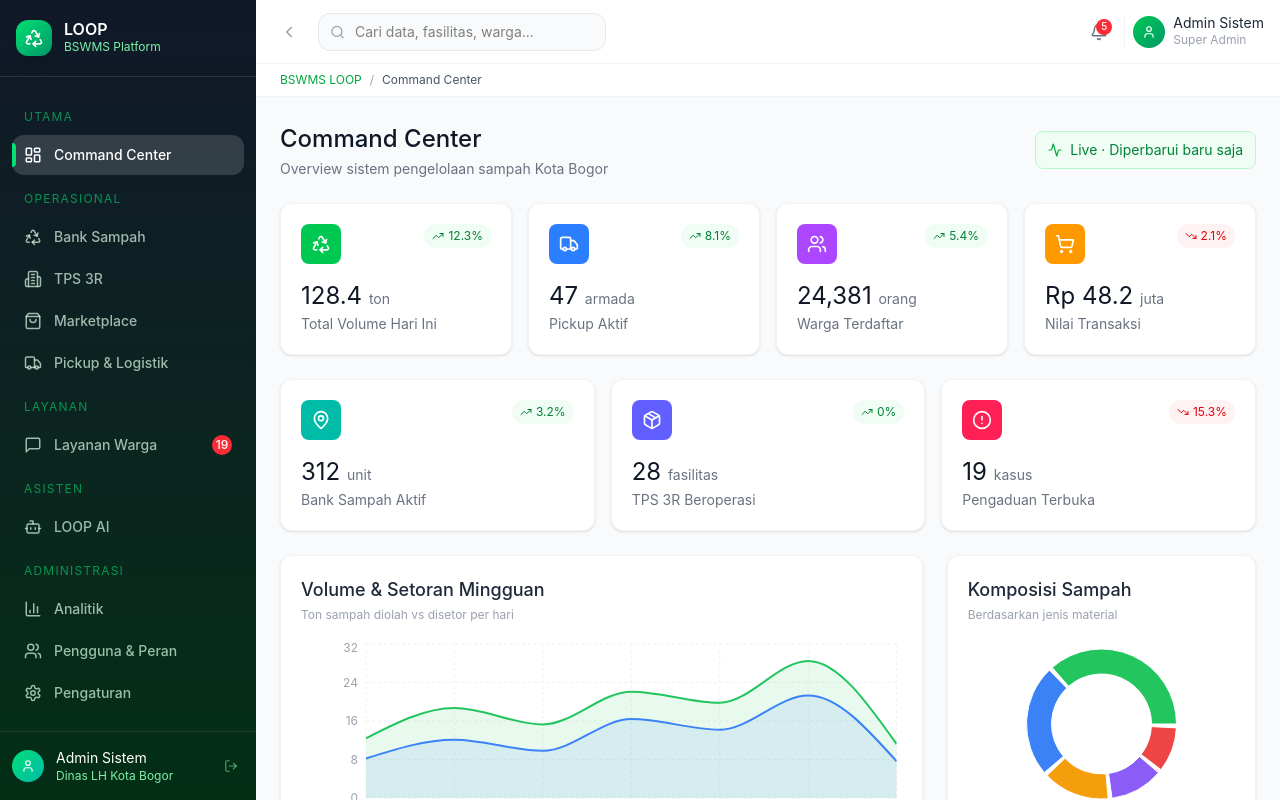
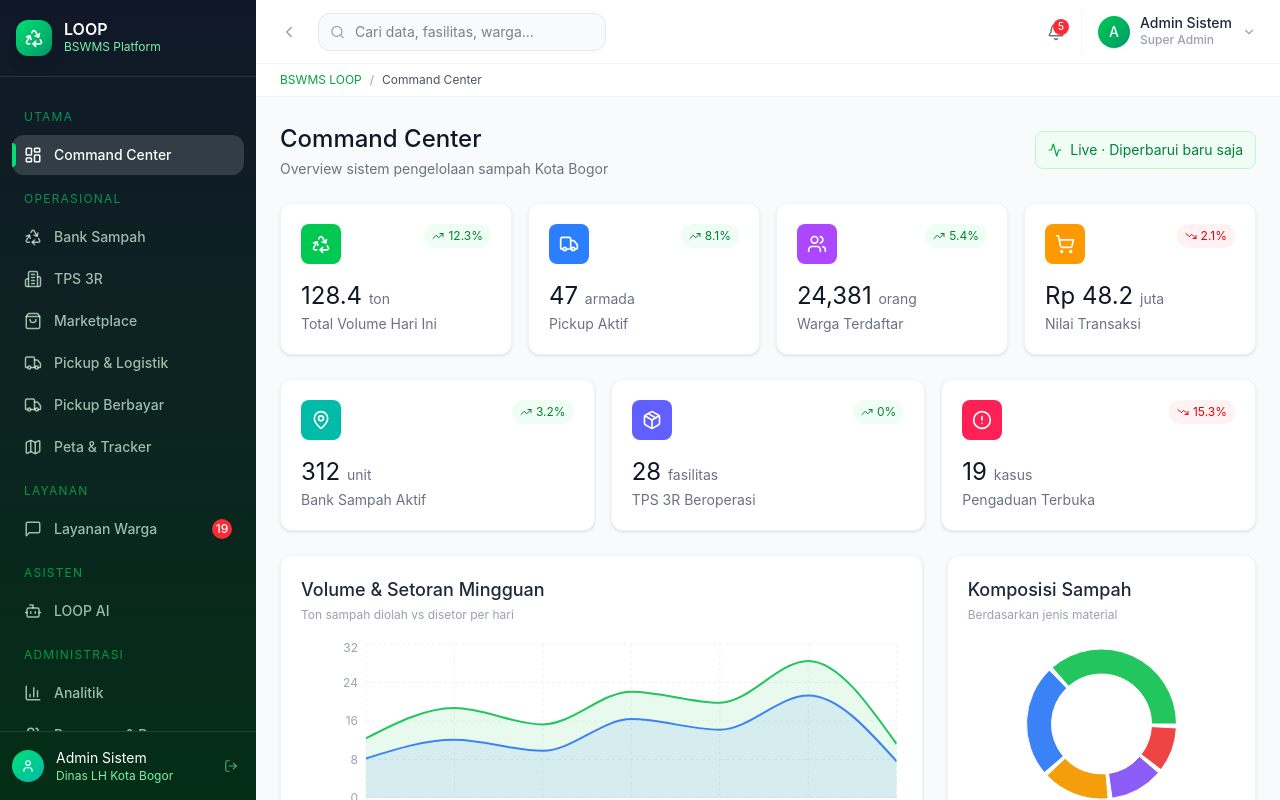
Before and after one commit to rakhelaqeelaha/BSWMS-GEMASTIK-Smart-City, a React (Vite) app: page / in a window 1280 px wide. Built offline with nearby package versions, Linux system fonts and the light colour scheme.

Commit message:
Update App.tsx

```diff
--- a/src/app/App.tsx
+++ b/src/app/App.tsx
@@ -1,8 +1,9 @@
-import { useState } from "react";
+import { useState, useRef, useEffect } from "react";
 import {
   LayoutDashboard, Recycle, Building2, ShoppingBag, Truck,
   MessageSquare, Bot, Settings, Bell, Search, ChevronLeft,
-  ChevronRight, User, Menu, X, LogOut, Users, BarChart3, Shield
+  ChevronRight, User, Users, Menu, LogOut, BarChart3, Map,
+  ChevronDown, Check, Smartphone, UserCog
 } from "lucide-react";
 import { Dashboard } from "./components/Dashboard";
 import { BankSampah } from "./components/BankSampah";
@@ -14,8 +15,11 @@ import { AIChat } from "./components/AIChat";
 import { Analitik } from "./components/Analitik";
 import { Pengguna } from "./components/Pengguna";
 import { Pengaturan } from "./components/Pengaturan";
+import { UserDashboard } from "./components/UserDashboard";
+import { RequestPickupBerbayar } from "./components/RequestPickupBerbayar";
+import { PetaSampah } from "./components/PetaSampah";
 
-type PageId = "dashboard" | "bank-sampah" | "tps3r" | "marketplace" | "logistics" | "citizen" | "ai-chat" | "analytics" | "users" | "settings";
+type PageId = "dashboard" | "bank-sampah" | "tps3r" | "marketplace" | "logistics" | "request-pickup" | "peta-sampah" | "citizen" | "ai-chat" | "analytics" | "users" | "settings";
 
 const navItems: Array<{
   id: PageId;
@@ -29,6 +33,8 @@ const navItems: Array<{
   { id: "tps3r", label: "TPS 3R", icon: Building2 },
   { id: "marketplace", label: "Marketplace", icon: ShoppingBag },
   { id: "logistics", label: "Pickup & Logistik", icon: Truck },
+  { id: "request-pickup", label: "Pickup Berbayar", icon: Truck },
+  { id: "peta-sampah", label: "Peta & Tracker", icon: Map },
   { id: "citizen", label: "Layanan Warga", icon: MessageSquare, badge: "19", section: "Layanan" },
   { id: "ai-chat", label: "LOOP AI", icon: Bot, section: "ASISTEN" },
   { id: "analytics", label: "Analitik", icon: BarChart3, section: "Administrasi" },
@@ -37,11 +43,114 @@ const navItems: Array<{
 ];
 
 
+function AccountDropdown({
+  accounts,
+  activeId,
+  onSwitch,
+  onClose,
+}: {
+  accounts: ReadonlyArray<{ id: string; name: string; role: string; org: string; avatar: string; avatarColor: string; icon: any }>;
+  activeId: string;
+  onSwitch: (id: "admin" | "user") => void;
+  onClose: () => void;
+}) {
+  return (
+    <div className="absolute right-0 top-full mt-2 w-72 bg-white rounded-2xl border border-gray-100 shadow-2xl shadow-gray-200/60 z-50 overflow-hidden">
+      <div className="px-4 pt-3 pb-2 border-b border-gray-50">
+        <p className="text-xs text-gray-400 uppercase tracking-wider">Ganti Akun</p>
+      </div>
+      <div className="p-2 space-y-1">
+        {accounts.map(acc => {
+          const isActive = acc.id === activeId;
+          const AccIcon = acc.icon;
+          return (
+            <button
+              key={acc.id}
+              onClick={() => onSwitch(acc.id as "admin" | "user")}
+              className={`w-full flex items-center gap-3 px-3 py-3 rounded-xl transition-all group ${
+                isActive
+                  ? "bg-gray-50 border border-gray-100"
+                  : "hover:bg-gray-50 border border-transparent"
+              }`}>
+              <div className={`w-10 h-10 rounded-xl bg-gradient-to-br ${acc.avatarColor} flex items-center justify-center shrink-0 shadow-sm`}>
+                <span className="text-white">{acc.avatar}</span>
+              </div>
+              <div className="flex-1 text-left min-w-0">
+                <div className="flex items-center gap-2">
+                  <span className="text-sm text-gray-800">{acc.name}</span>
+                  {isActive && (
+                    <span className="text-[10px] bg-green-100 text-green-700 px-1.5 py-0.5 rounded-full">Aktif</span>
+                  )}
+                </div>
+                <div className="text-xs text-gray-500 truncate">{acc.org}</div>
+                <div className="flex items-center gap-1 mt-0.5">
+                  <AccIcon size={10} className="text-gray-400" />
+                  <span className="text-[10px] text-gray-400">{acc.role}</span>
+                </div>
+              </div>
+              {isActive ? (
+                <Check size={15} className="text-green-500 shrink-0" />
+              ) : (
+                <div className="text-[10px] text-gray-400 group-hover:text-gray-600 shrink-0 border border-gray-200 group-hover:border-gray-300 rounded-lg px-2 py-1 transition-colors">
+                  Masuk
+                </div>
+              )}
+            </button>
+          );
+        })}
+      </div>
+      <div className="px-4 py-3 border-t border-gray-50 flex items-center justify-between">
+        <button onClick={onClose} className="text-xs text-gray-400 hover:text-gray-600 transition-colors flex items-center gap-1.5">
+          <LogOut size={12} /> Keluar
+        </button>
+        <span className="text-xs text-gray-300">BSWMS LOOP v1.0</span>
+      </div>
+    </div>
+  );
+}
+
+const accounts = [
+  {
+    id: "admin",
+    name: "Admin Sistem",
+    role: "Super Admin",
+    org: "Dinas LH Kota Bogor",
+    avatar: "A",
+    avatarColor: "from-green-500 to-emerald-600",
+    icon: UserCog,
+  },
+  {
+    id: "user",
+    name: "Budi Santoso",
+    role: "Warga",
+    org: "Bank Sampah Sejahtera · BS-0142",
+    avatar: "B",
+    avatarColor: "from-blue-500 to-indigo-600",
+    icon: Smartphone,
+  },
+] as const;
+
 export default function App() {
   const [activePage, setActivePage] = useState<PageId>("dashboard");
   const [collapsed, setCollapsed] = useState(false);
   const [mobileOpen, setMobileOpen] = useState(false);
   const [notifications] = useState(5);
+  const [viewMode, setViewMode] = useState<"admin" | "user">("admin");
+  const [showAccountMenu, setShowAccountMenu] = useState(false);
+  const accountMenuRef = useRef<HTMLDivElement>(null);
+
+  useEffect(() => {
+    function handleClick(e: MouseEvent) {
+      if (accountMenuRef.current && !accountMenuRef.current.contains(e.target as Node)) {
+        setShowAccountMenu(false);
+      }
+    }
+    document.addEventListener("mousedown", handleClick);
+    return () => document.removeEventListener("mousedown", handleClick);
+  }, []);
+
+
+  const activeAccount = accounts.find(a => a.id === viewMode)!;
 
   function renderPage() {
     switch (activePage) {
@@ -50,12 +159,56 @@ export default function App() {
       case "tps3r": return <TPS3R />;
       case "marketplace": return <Marketplace />;
       case "logistics": return <Logistics />;
+      case "request-pickup": return <RequestPickupBerbayar />;
+      case "peta-sampah": return <PetaSampah />;
       case "citizen": return <CitizenServices />;
       case "ai-chat": return <AIChat />;
       case "analytics": return <Analitik />;
       case "users": return <Pengguna />;
       case "settings": return <Pengaturan />;
     }
+  }
+
+  if (viewMode === "user") {
+    return (
+      <div className="flex flex-col h-screen overflow-hidden bg-gray-100">
+        {/* User mode topbar */}
+        <div className="bg-white border-b border-gray-100 px-4 py-2.5 flex items-center justify-between shrink-0 shadow-sm">
+          <div className="flex items-center gap-2.5">
+            <div className="w-7 h-7 bg-gradient-to-br from-green-400 to-emerald-600 rounded-lg flex items-center justify-center">
+              <Recycle size={14} className="text-white" />
+            </div>
+            <div>
+              <span className="text-sm text-gray-800">LOOP</span>
+              <span className="text-xs text-gray-400 ml-1.5">· Akun Warga</span>
+            </div>
+          </div>
+          {/* Account switcher in user mode */}
+          <div className="relative" ref={accountMenuRef}>
+            <button
+              onClick={() => setShowAccountMenu(v => !v)}
+              className="flex items-center gap-2 bg-gray-50 hover:bg-gray-100 border border-gray-200 rounded-xl px-3 py-1.5 transition-colors">
+              <div className={`w-5 h-5 rounded-full bg-gradient-to-br ${activeAccount.avatarColor} flex items-center justify-center`}>
+                <span className="text-white text-[10px]">{activeAccount.avatar}</span>
+              </div>
+              <span className="text-xs text-gray-700">{activeAccount.name}</span>
+              <ChevronDown size={12} className={`text-gray-400 transition-transform ${showAccountMenu ? "rotate-180" : ""}`} />
+            </button>
+            {showAccountMenu && (
+              <AccountDropdown
+                accounts={accounts}
+                activeId={viewMode}
+                onSwitch={(id) => { setViewMode(id); setShowAccountMenu(false); }}
+                onClose={() => setShowAccountMenu(false)}
+              />
+            )}
+          </div>
+        </div>
+        <div className="flex-1 overflow-hidden max-w-sm mx-auto w-full relative border-x border-gray-200 bg-white shadow-xl">
+          <UserDashboard />
+        </div>
+      </div>
+    );
   }
 
   const currentPage = navItems.find(n => n.id === activePage);
@@ -188,14 +341,28 @@ export default function App() {
                 </span>
               )}
             </button>
-            <div className="flex items-center gap-2 pl-2 border-l border-gray-100">
-              <div className="w-8 h-8 rounded-full bg-gradient-to-br from-green-500 to-emerald-600 flex items-center justify-center">
-                <User size={14} className="text-white" />
-              </div>
-              <div className="hidden sm:block">
-                <div className="text-sm text-gray-800 leading-none">Admin Sistem</div>
-                <div className="text-xs text-gray-400 mt-0.5">Super Admin</div>
-              </div>
+            {/* Account Switcher */}
+            <div className="relative pl-2 border-l border-gray-100" ref={accountMenuRef}>
+              <button
+                onClick={() => setShowAccountMenu(v => !v)}
+                className="flex items-center gap-2.5 hover:bg-gray-50 rounded-xl px-2 py-1.5 transition-colors group">
+                <div className={`w-8 h-8 rounded-full bg-gradient-to-br ${activeAccount.avatarColor} flex items-center justify-center shrink-0 shadow-sm`}>
+                  <span className="text-white text-sm">{activeAccount.avatar}</span>
+                </div>
+                <div className="hidden sm:block text-left">
+                  <div className="text-sm text-gray-800 leading-none">{activeAccount.name}</div>
+                  <div className="text-xs text-gray-400 mt-0.5">{activeAccount.role}</div>
+                </div>
+                <ChevronDown size={14} className={`hidden sm:block text-gray-400 transition-transform ${showAccountMenu ? "rotate-180" : ""}`} />
+              </button>
+              {showAccountMenu && (
+                <AccountDropdown
+                  accounts={accounts}
+                  activeId={viewMode}
+                  onSwitch={(id) => { setViewMode(id); setShowAccountMenu(false); }}
+                  onClose={() => setShowAccountMenu(false)}
+                />
+              )}
             </div>
           </div>
         </header>
```
